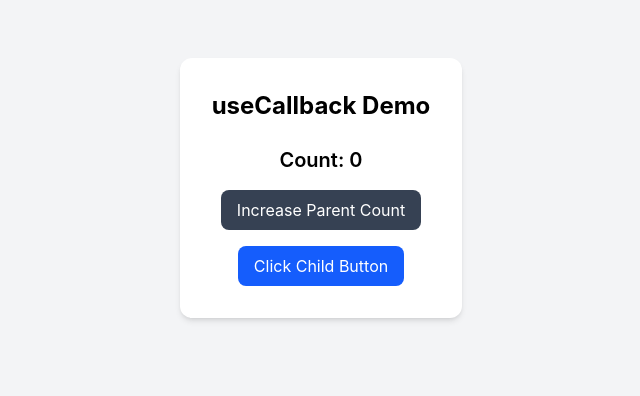
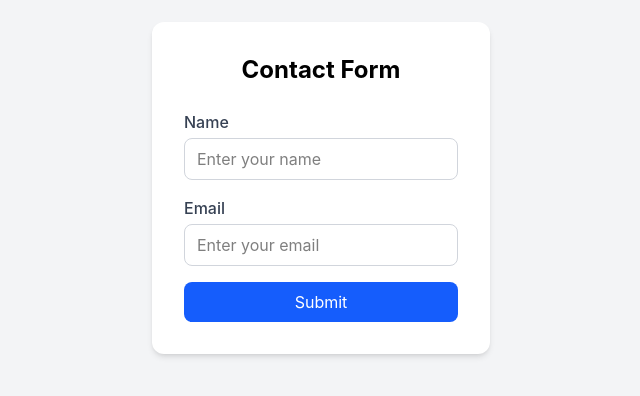
Before and after one commit to mtuannh/mtuannh-focusbear-intern, a React (Vite) app in the folder react-tailwind-practice/: page / in a window 1280 px wide. Shown: the part 212-608 px from the top of the page, without its empty margins (319-959 px from the left). Built offline with nearby package versions, Linux system fonts and the light colour scheme.

Commit message:
issue #22

```diff
--- a/react-tailwind-practice/package.json
+++ b/react-tailwind-practice/package.json
@@ -11,10 +11,12 @@
   },
   "dependencies": {
     "@tailwindcss/vite": "^4.3.3",
+    "formik": "^2.4.9",
     "react": "^19.2.8",
     "react-dom": "^19.2.8",
     "react-router-dom": "^7.18.3",
-    "tailwindcss": "^4.3.3"
+    "tailwindcss": "^4.3.3",
+    "yup": "^1.7.1"
   },
   "devDependencies": {
     "@eslint/js": "^10.0.1",
--- a/react-tailwind-practice/src/App.jsx
+++ b/react-tailwind-practice/src/App.jsx
@@ -1,14 +1,14 @@
-import UseCallbackDemo from './components/UseCallbackDemo'
+import ContactForm from './components/ContactForm'
 
 function App() {
   return (
     <div className="min-h-screen bg-gray-100 flex items-center justify-center">
-      <div className="bg-white p-8 rounded-xl shadow-md text-center">
-        <h1 className="text-2xl font-bold mb-6">
-          useCallback Demo
+      <div className="bg-white p-8 rounded-xl shadow-md">
+        <h1 className="text-2xl font-bold mb-6 text-center">
+          Contact Form
         </h1>
 
-        <UseCallbackDemo />
+        <ContactForm />
       </div>
     </div>
   )
--- /dev/null
+++ b/react-tailwind-practice/src/components/ContactForm.jsx
@@ -0,0 +1,93 @@
+import { useFormik } from 'formik'
+import * as Yup from 'yup'
+
+function ContactForm() {
+    const formik = useFormik({
+    initialValues: {
+        name: '',
+        email: '',
+    },
+
+    validationSchema: Yup.object({
+        name: Yup.string()
+        .required('Name is required'),
+
+        email: Yup.string()
+        .email('Invalid email address')
+        .required('Email is required'),
+    }),
+
+    onSubmit: (values) => {
+        console.log('Form submitted:', values)
+        alert(`Form submitted for ${values.name}`)
+    },
+    })
+
+    return (
+    <form
+        onSubmit={formik.handleSubmit}
+        className="flex flex-col gap-4 w-full max-w-md"
+    >
+        <div>
+        <label
+            htmlFor="name"
+            className="block mb-1 font-medium text-gray-700"
+        >
+            Name
+        </label>
+
+        <input
+            id="name"
+            name="name"
+            type="text"
+            placeholder="Enter your name"
+            value={formik.values.name}
+            onChange={formik.handleChange}
+            onBlur={formik.handleBlur}
+            className="w-full border border-gray-300 rounded-lg px-3 py-2"
+        />
+
+        {formik.touched.name && formik.errors.name && (
+            <p className="mt-1 text-sm text-red-600">
+            {formik.errors.name}
+            </p>
+        )}
+        </div>
+
+        <div>
+        <label
+            htmlFor="email"
+            className="block mb-1 font-medium text-gray-700"
+        >
+            Email
+        </label>
+
+        <input
+            id="email"
+            name="email"
+            type="email"
+            placeholder="Enter your email"
+            value={formik.values.email}
+            onChange={formik.handleChange}
+            onBlur={formik.handleBlur}
+            className="w-full border border-gray-300 rounded-lg px-3 py-2"
+        />
+
+        {formik.touched.email && formik.errors.email && (
+            <p className="mt-1 text-sm text-red-600">
+            {formik.errors.email}
+            </p>
+        )}
+        </div>
+
+        <button
+        type="submit"
+        className="px-4 py-2 bg-blue-600 text-white rounded-lg hover:bg-blue-700 active:bg-blue-800"
+        >
+        Submit
+        </button>
+    </form>
+    )
+}
+
+export default ContactForm
```
Also changed, not shown: 2 other files (tests, documents, lock files or other folders).
